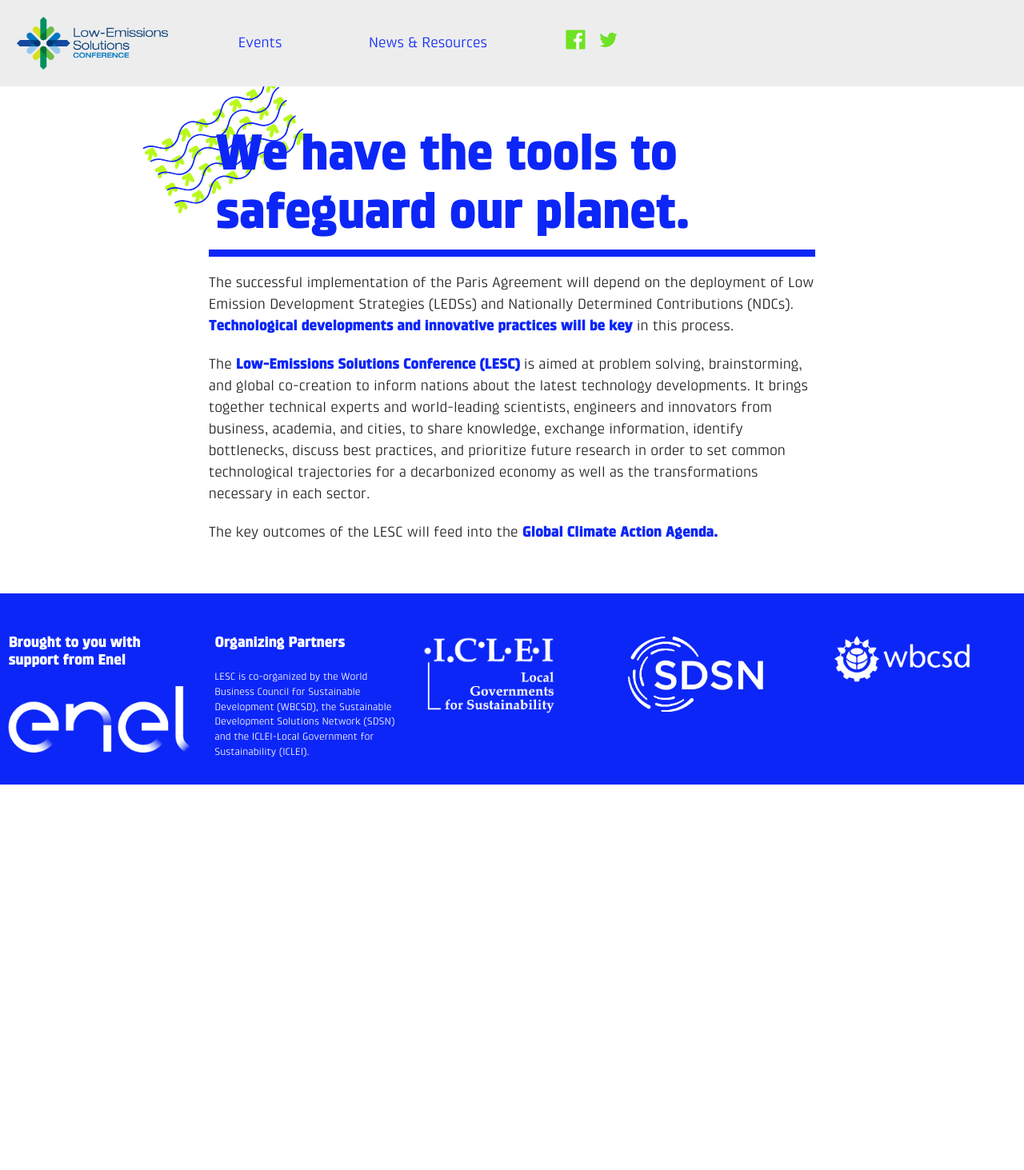
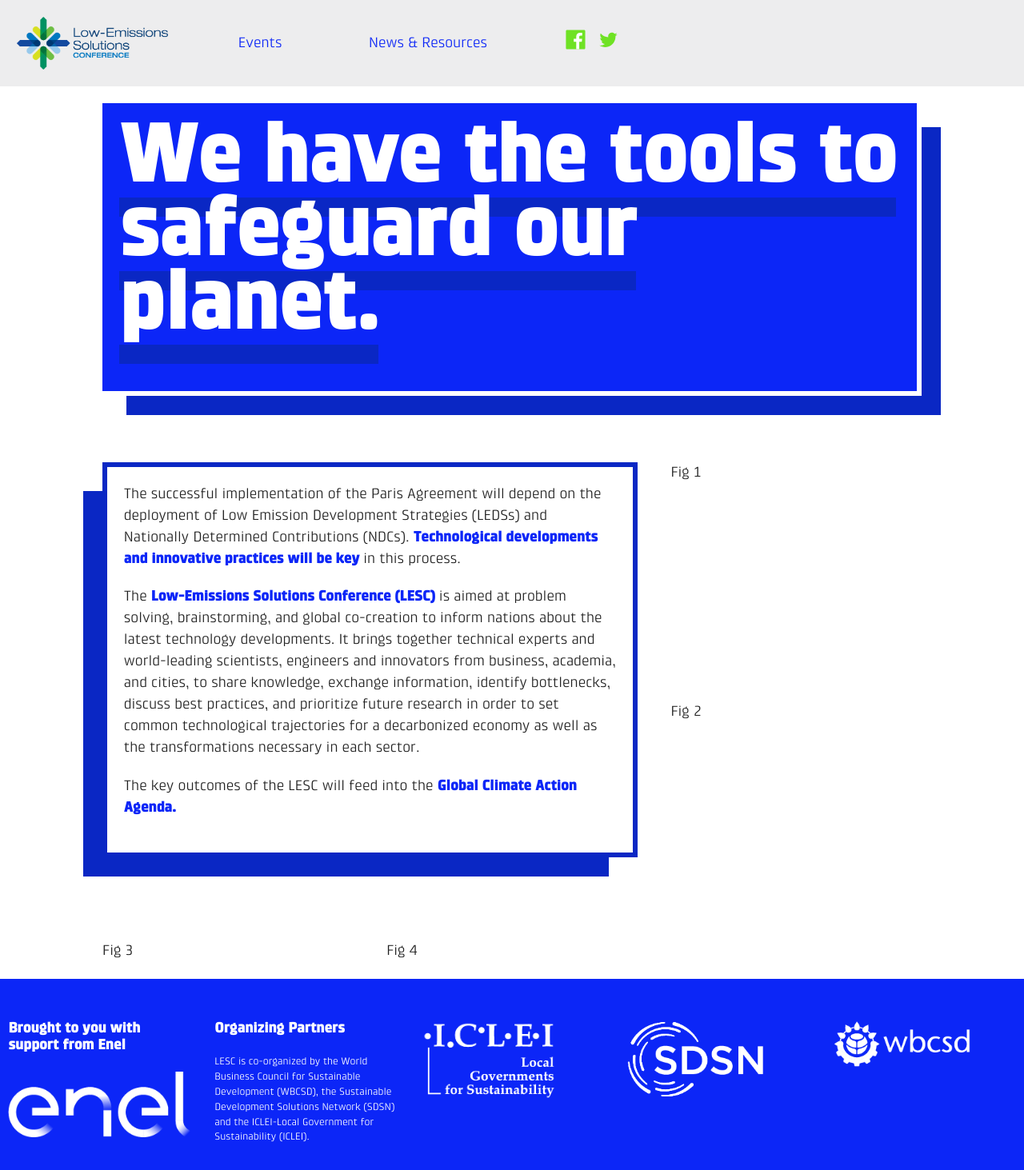
Before and after one commit to ryanswaney/lesc-jekyll, a Jekyll site: the page built from index.markdown, in a window 1280 px wide. Shown: the whole page at 80% size. Built offline with Jekyll 4.4.1, drawn with Linux system fonts in a browser that asks for light colours; nearby versions of some CDN libraries; before the commit the page ends 981 px from its top, so only the background shows below that.

Commit message:
Updated front-page with some css grid.

```diff
--- /dev/null
+++ b/_layouts/frontpage.html
@@ -0,0 +1,84 @@
+---
+layout: default
+---
+<!--
+<section id="frontpage-content">
+  <header class="frontpage-header">
+    <h1 class="frontpage-title">
+      <span>{{ page.title }}</span>
+    </h1>
+  </header>
+
+  <div class="frontpage-content-block">
+    {{ content }}
+  </div>
+</section>
+-->
+
+<section class="content-block-grid">
+  <header class="grid-header">
+    <h1 class="grid-title">
+      <span>{{ page.title }}</span>
+    </h1>
+  </header>
+  <div class="grid-content-large">
+    {{ content }}
+  </div>
+  <div class="grid-content-small">
+    Fig 1
+  </div>
+  <div class="grid-content-small">
+    Fig 2
+  </div>
+  <div class="grid-content-small">
+    Fig 3
+  </div>
+  <div class="grid-content-small">
+    Fig 4
+  </div>
+</section>
+
+<!--
+<section id="page-content">
+
+  <header class="page-header">
+    <h1 class="page-title">
+      News
+    </h1>
+  </header>
+
+  {% for post in site.posts limit: 3 %}
+  <article class="post">
+    <header>
+      <a href="{{ post.url }}">
+        <h2 class="post-title">{{ post.title }}</h2>
+      </a>
+      <time>{{ post.date | date: "%B %-d, %Y" }}</time>
+    </header>
+  </article>
+  {% endfor %}
+
+</section>
+
+-->
+<!--
+<section id="frontpage-content">
+
+  <header class="page-header frontpage-header">
+    <h1 class="page-title">
+      Events
+    </h1>
+  </header>
+
+  {% for event in site.event limit: 3 %}
+  <article class="event-archive">
+    <a href="{{ event.url }}">
+      <h2 class="event-archive-title">{{ event.title }}</h2>
+    </a>
+    <h3 class="event-archive-theme">{{ event.theme }}</h3>
+    <date class="event-archive-date">{{ event.event-date-text }}</date>
+  </article>
+  {% endfor %}
+
+</section>
+-->
--- a/assets/_sass/_pages.scss
+++ b/assets/_sass/_pages.scss
@@ -39,3 +39,157 @@
   }
 
 }
+
+#frontpage-content {
+  margin: $spacing-unit auto;
+  max-width: 80%;
+}
+
+.frontpage-header {
+  background-color: $primary-darker;
+  border-right: 6px solid $white;
+  border-bottom: 6px solid $white;
+  margin-bottom: $spacing-unit * 3;
+  padding: $spacing-unit;
+  position: relative;
+
+  &:hover {
+    background-color: #6fe224;
+    background-image: url("/uploads/green_arrow_secondary_light_144.png");
+    background-size: 40%;
+    background-position: 50% 50%;
+  }
+
+  &:after {
+    content: "";
+    height: 100%;
+    width: 100%;
+    background-color: #0a27c4;
+    position: absolute;
+    bottom: -30px;
+    left: 30px;
+    z-index: -1;
+    border: 0;
+  }
+}
+.frontpage-title {
+  color: $white;
+  font-size: 8vw;
+  line-height: .9;
+  display: inline;
+
+  span {
+    border-bottom: 24px solid #0a27c4;
+  }
+
+  &:after {
+    content: "";
+    display: table;
+    clear: both;
+    border:0;
+    margin-bottom: $spacing-unit * 2;
+  }
+}
+.frontpage-content-block {
+  background-color: $white;
+  //border-left: 6px solid $white;
+  //border-bottom: 6px solid $white;
+  border: 6px solid #0a27c4;
+  margin-bottom: $spacing-unit * 3;
+  padding: $spacing-unit;
+  position: relative;
+  width:60%;
+
+  &:after {
+    content: "";
+    height: 100%;
+    width: 100%;
+    background-color: #0a27c4;
+    position: absolute;
+    bottom: -30px;
+    right: 30px;
+    z-index: -1;
+    border: 0;
+  }
+}
+
+.content-block-grid {
+  display: grid;
+  grid-template-columns: 1fr 1fr 1fr;
+  grid-template-rows: auto auto auto auto;
+  grid-column-gap: $spacing-unit * 2;
+  grid-row-gap: $spacing-unit * 2;
+  margin: $spacing-unit auto;
+  max-width: 80%;
+}
+.grid-header {
+  grid-column-start: 1;
+  grid-column-end: 4;
+  grid-row-start: 1;
+  background-color: $primary-darker;
+  border-right: 6px solid $white;
+  border-bottom: 6px solid $white;
+  margin-bottom: $spacing-unit * 2;
+  padding: $spacing-unit;
+  position: relative;
+
+  &:hover {
+    background-color: #6fe224;
+    background-image: url("/uploads/green_arrow_secondary_light_144.png");
+    background-size: 40%;
+    background-position: 50% 50%;
+  }
+
+  &:after {
+    content: "";
+    height: 100%;
+    width: 100%;
+    background-color: #0a27c4;
+    position: absolute;
+    bottom: -30px;
+    left: 30px;
+    z-index: -1;
+    border: 0;
+  }
+}
+.grid-title {
+  color: $white;
+  font-size: 8vw;
+  line-height: .9;
+  display: inline;
+
+  span {
+    border-bottom: 24px solid #0a27c4;
+  }
+
+  &:after {
+    content: "";
+    display: table;
+    clear: both;
+    border:0;
+    margin-bottom: $spacing-unit * 2;
+  }
+}
+.grid-content-large {
+  grid-column-start: 1;
+  grid-column-end: span 2;
+  grid-row-start: 2;
+  grid-row-end: span 2;
+  background-color: $white;
+  border: 6px solid #0a27c4;
+  margin-bottom: $spacing-unit * 3;
+  padding: $spacing-unit;
+  position: relative;
+
+  &:after {
+    content: "";
+    height: 100%;
+    width: 100%;
+    background-color: #0a27c4;
+    position: absolute;
+    bottom: -30px;
+    right: 30px;
+    z-index: -1;
+    border: 0;
+  }
+}
--- a/index.markdown
+++ b/index.markdown
@@ -1,6 +1,7 @@
 ---
 title: We have the tools to safeguard our planet.
 permalink: "/"
+layout: frontpage
 ---
 
 The successful implementation of the Paris Agreement will depend on the deployment of Low Emission Development Strategies (LEDSs) and Nationally Determined Contributions (NDCs). **Technological developments and innovative practices will be key** in this process.
```
